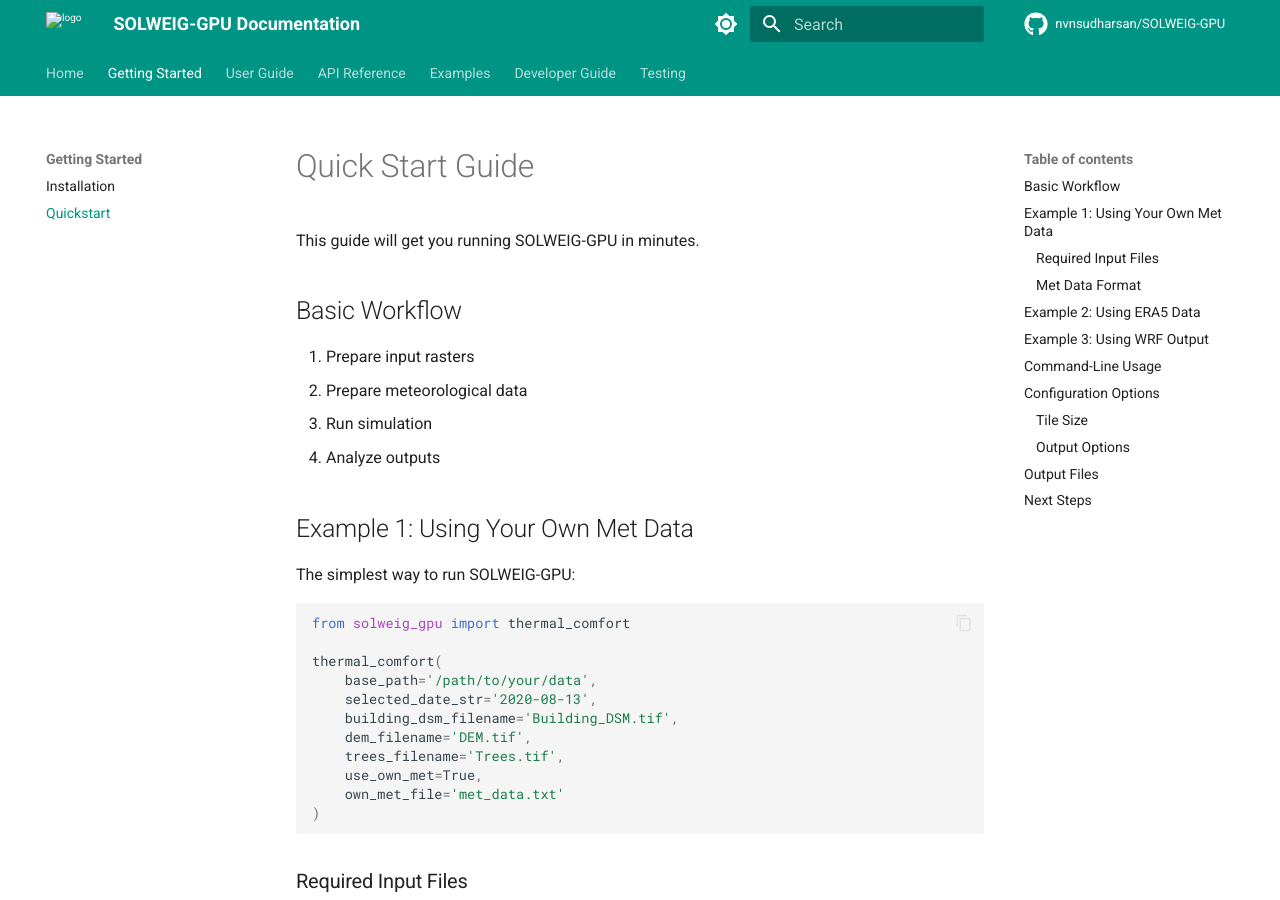
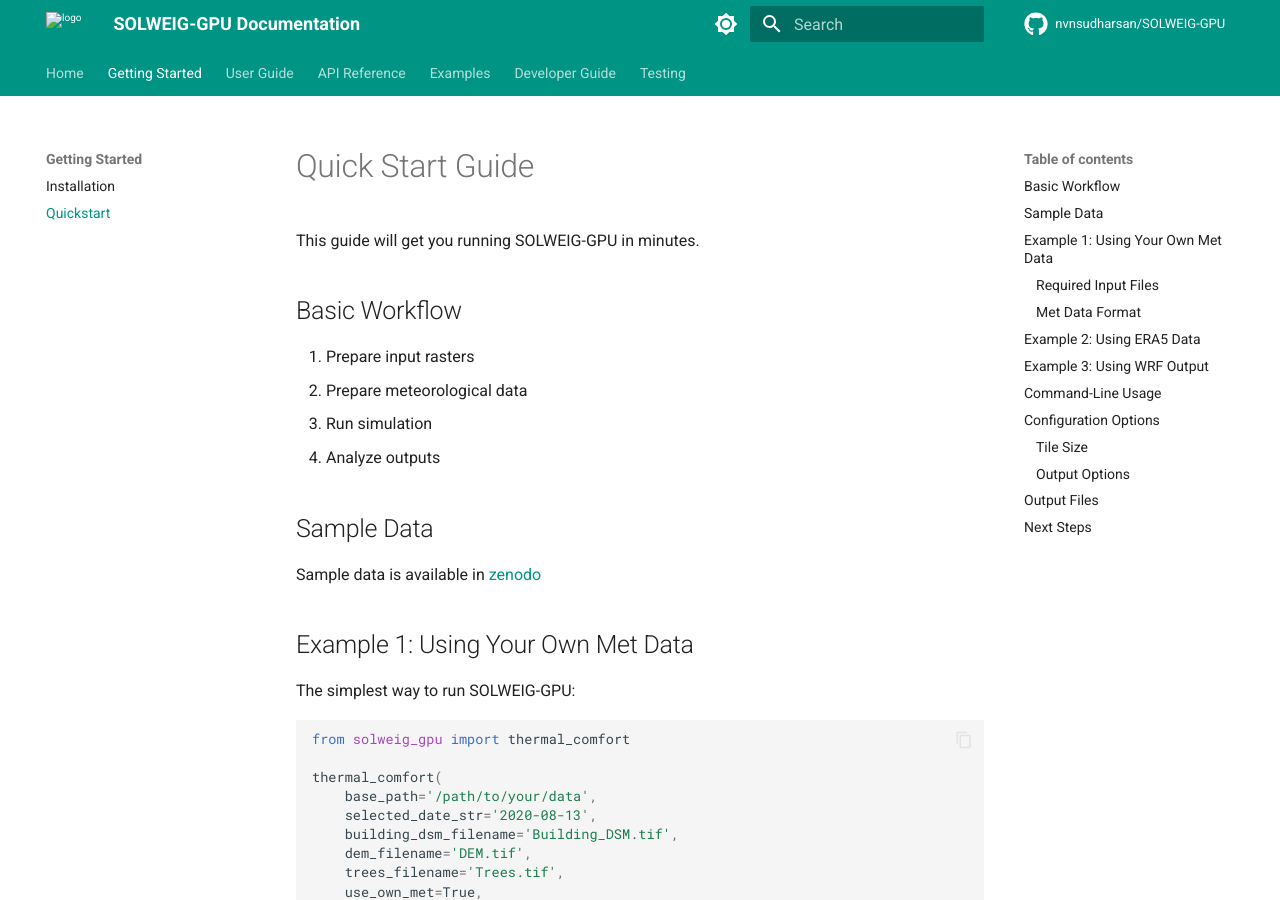
Before and after one commit to nvnsudharsan/SOLWEIG-GPU, an MkDocs documentation site: the page built from docs/quickstart.md, in a window 1280 px wide and 900 px high. Built offline with MkDocs 1.6.1 and Material for MkDocs 9.7.7, drawn with Linux system fonts in a browser that asks for light colours; comment, search, counter and statistics services are not loaded; the version menu is left out.

Commit message:
Update quickstart guide with sample data link
Added a section for sample data availability in Zenodo.

```diff
--- a/docs/quickstart.md
+++ b/docs/quickstart.md
@@ -9,6 +9,8 @@ This guide will get you running SOLWEIG-GPU in minutes.
 3. Run simulation
 4. Analyze outputs
 
+## Sample Data
+Sample data is available in [zenodo](https://zenodo.org/records/17048978)
 ## Example 1: Using Your Own Met Data
 
 The simplest way to run SOLWEIG-GPU:
```
